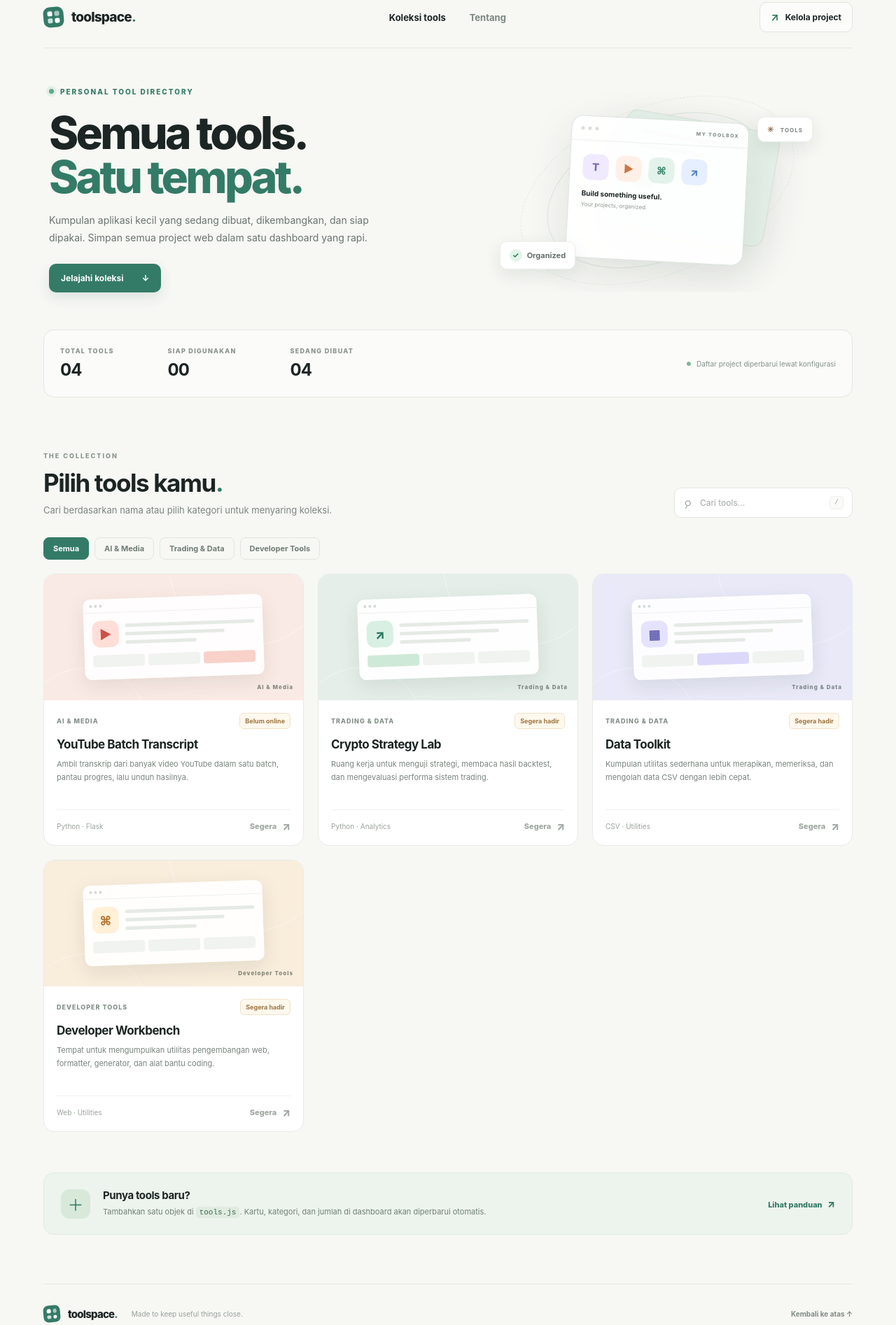
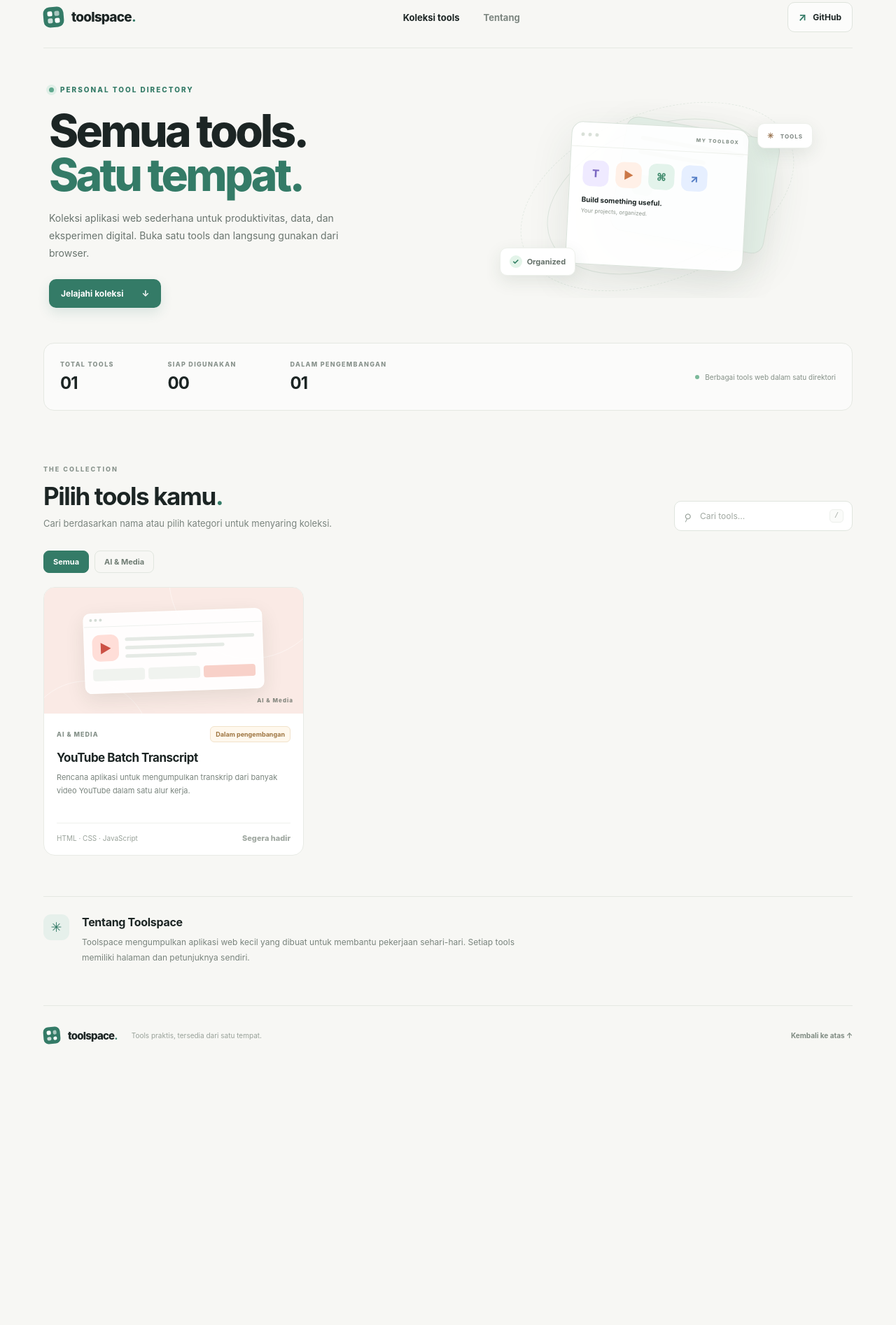
Before and after one commit to SatrioUtomo874/toolspace-dashboard, a plain HTML site: page index.html in a window 1280 px wide. Shown: the part 19-1913 px from the top of the page at 70% size. After the commit the page ends 1541 px from the top, so only its background shows below. Drawn offline with Linux system fonts and the light colour scheme.

Commit message:
Add files via upload

```diff
--- a/app.js
+++ b/app.js
@@ -1,5 +1,4 @@
 (() => {
-  const tools = Array.isArray(window.TOOLS) ? window.TOOLS : [];
   const grid = document.getElementById('tools-grid');
   const filterRow = document.getElementById('filter-row');
   const searchInput = document.getElementById('search-input');
@@ -8,23 +7,19 @@
   const readyStat = document.getElementById('stat-ready');
   const buildingStat = document.getElementById('stat-building');
   const resetButton = document.getElementById('reset-filters');
+  const catalogState = document.getElementById('catalog-state');
+  let tools = [];
   let activeCategory = 'Semua';
 
   const safe = (value) => String(value ?? '').replace(/[&<>"']/g, (char) => ({
     '&': '&amp;', '<': '&lt;', '>': '&gt;', '"': '&quot;', "'": '&#39;'
   })[char]);
 
-  const categoryList = ['Semua', ...new Set(tools.map((tool) => tool.category).filter(Boolean))];
-  totalStat.textContent = String(tools.length).padStart(2, '0');
-  readyStat.textContent = String(tools.filter((tool) => tool.status === 'ready' && tool.url).length).padStart(2, '0');
-  buildingStat.textContent = String(tools.filter((tool) => tool.status !== 'ready' || !tool.url).length).padStart(2, '0');
-
-  filterRow.innerHTML = categoryList.map((category, index) => `
-    <button class="filter-chip${index === 0 ? ' active' : ''}" type="button" data-category="${safe(category)}" aria-pressed="${index === 0 ? 'true' : 'false'}">${safe(category)}</button>
-  `).join('');
-
   function thumbnail(tool) {
     const art = ['youtube', 'trading', 'data', 'dev'].includes(tool.art) ? tool.art : 'default';
+    const image = tool.thumbnail
+      ? `<img class="tool-thumb-image" src="${safe(tool.thumbnail)}" alt="" loading="lazy" onerror="this.remove()">`
+      : '';
     return `
       <div class="tool-thumb thumb-${art}" aria-hidden="true">
         <div class="preview-window">
@@ -32,17 +27,19 @@
           <div class="preview-content"><div class="preview-symbol">${safe(tool.symbol || '✳')}</div><div class="preview-lines"><i></i><i></i><i></i></div></div>
           <div class="preview-bottom"><span></span><span></span><span></span></div>
         </div>
+        ${image}
         <span class="thumb-label">${safe(tool.category || 'TOOL')}</span>
       </div>`;
   }
 
   function card(tool) {
-    const ready = tool.status === 'ready' && /^https?:\/\//i.test(tool.url || '');
+    const ready = tool.status === 'ready' && /^(https?:\/\/|\/)/i.test(tool.url || '');
     const statusClass = ready ? 'ready' : 'building';
-    const label = ready ? (tool.statusLabel || 'Siap digunakan') : (tool.statusLabel || 'Segera hadir');
+    const label = ready ? (tool.statusLabel || 'Siap digunakan') : (tool.statusLabel || 'Dalam pengembangan');
+    const external = /^https?:\/\//i.test(tool.url || '');
     const action = ready
-      ? `<a class="launch-link" href="${safe(tool.url)}" target="_blank" rel="noopener noreferrer">Buka tools <span aria-hidden="true">↗</span></a>`
-      : `<span class="launch-link disabled" aria-label="Tools belum tersedia">Segera <span aria-hidden="true">↗</span></span>`;
+      ? `<a class="launch-link" href="${safe(tool.url)}" ${external ? 'target="_blank" rel="noopener noreferrer"' : ''}>Buka tools <span aria-hidden="true">↗</span></a>`
+      : `<span class="launch-link disabled" aria-label="Tools belum tersedia">Segera hadir</span>`;
     return `
       <article class="tool-card">
         ${thumbnail(tool)}
@@ -55,6 +52,22 @@
       </article>`;
   }
 
+  function renderStats() {
+    totalStat.textContent = String(tools.length).padStart(2, '0');
+    readyStat.textContent = String(tools.filter((tool) => tool.status === 'ready' && tool.url).length).padStart(2, '0');
+    buildingStat.textContent = String(tools.filter((tool) => tool.status !== 'ready' || !tool.url).length).padStart(2, '0');
+  }
+
+  function renderFilters() {
+    const categories = [...new Set(tools.map((tool) => tool.category).filter(Boolean))].sort((a, b) => a.localeCompare(b));
+    const categoryList = ['Semua', ...categories];
+    if (!categoryList.includes(activeCategory)) activeCategory = 'Semua';
+    filterRow.innerHTML = categoryList.map((category, index) => `
+      <button class="filter-chip${category === activeCategory ? ' active' : ''}" type="button" data-category="${safe(category)}" aria-pressed="${category === activeCategory ? 'true' : 'false'}">${safe(category)}</button>
+    `).join('');
+    filterRow.hidden = tools.length === 0;
+  }
+
   function render() {
     const query = searchInput.value.trim().toLowerCase();
     const filtered = tools.filter((tool) => {
@@ -63,8 +76,29 @@
       return matchesCategory && searchable.includes(query);
     });
     grid.innerHTML = filtered.map(card).join('');
-    emptyState.hidden = filtered.length > 0;
+    emptyState.hidden = filtered.length > 0 || tools.length === 0;
     grid.hidden = filtered.length === 0;
+  }
+
+  async function loadTools() {
+    try {
+      const response = await fetch('/tools.json', { cache: 'no-store' });
+      if (!response.ok) throw new Error(`Manifest HTTP ${response.status}`);
+      const manifest = await response.json();
+      tools = Array.isArray(manifest.tools) ? manifest.tools : [];
+      tools.sort((a, b) => String(a.name || '').localeCompare(String(b.name || '')));
+      renderStats();
+      renderFilters();
+      render();
+      catalogState.hidden = tools.length > 0;
+      catalogState.textContent = tools.length ? '' : 'Belum ada tools yang ditemukan. Coba tambahkan folder tool yang berisi index.html.';
+      if (tools.length === 0) catalogState.hidden = false;
+    } catch (error) {
+      console.error('Gagal memuat tools.json:', error);
+      catalogState.hidden = false;
+      catalogState.innerHTML = 'Koleksi belum bisa dimuat. Pastikan manifest <code>tools.json</code> sudah dibuat saat build dan muat ulang halaman.';
+      totalStat.textContent = readyStat.textContent = buildingStat.textContent = '—';
+    }
   }
 
   filterRow.addEventListener('click', (event) => {
@@ -82,11 +116,7 @@
   resetButton.addEventListener('click', () => {
     activeCategory = 'Semua';
     searchInput.value = '';
-    filterRow.querySelectorAll('[data-category]').forEach((chip) => {
-      const isActive = chip.dataset.category === 'Semua';
-      chip.classList.toggle('active', isActive);
-      chip.setAttribute('aria-pressed', String(isActive));
-    });
+    renderFilters();
     render();
     searchInput.focus();
   });
@@ -101,5 +131,5 @@
       searchInput.blur();
     }
   });
-  render();
+  loadTools();
 })();
--- a/index.html
+++ b/index.html
@@ -4,16 +4,15 @@
   <meta charset="utf-8">
   <meta name="viewport" content="width=device-width, initial-scale=1">
   <meta name="theme-color" content="#f7f7f4">
-  <meta name="description" content="Satu tempat untuk menemukan dan membuka tools web yang sedang dikembangkan.">
+  <meta name="description" content="Toolspace adalah direktori publik untuk menemukan berbagai tools web sederhana dalam satu tempat.">
   <meta property="og:type" content="website">
-  <meta property="og:title" content="Toolspace — Personal Tools Directory">
-  <meta property="og:description" content="Satu tempat untuk menemukan dan membuka tools web dalam satu dashboard.">
-  <meta property="og:image" content="assets/social-preview.svg">
-  <title>Toolspace — Personal Tools Directory</title>
-  <link rel="icon" type="image/svg+xml" href="favicon.svg">
-  <link rel="stylesheet" href="style.css">
-  <script src="tools.js" defer></script>
-  <script src="app.js" defer></script>
+  <meta property="og:title" content="Toolspace — Koleksi Web Tools">
+  <meta property="og:description" content="Temukan tools web untuk produktivitas, data, dan eksperimen digital.">
+  <meta property="og:image" content="/assets/social-preview.svg">
+  <title>Toolspace — Koleksi Web Tools</title>
+  <link rel="icon" type="image/svg+xml" href="/favicon.svg">
+  <link rel="stylesheet" href="/style.css">
+  <script src="/app.js" defer></script>
 </head>
 <body>
   <div class="page-shell">
@@ -26,8 +25,8 @@
         <a class="nav-active" href="#tools">Koleksi tools</a>
         <a href="#about">Tentang</a>
       </nav>
-      <a class="github-link" href="https://github.com/new" target="_blank" rel="noreferrer">
-        <span class="github-symbol" aria-hidden="true">↗</span> Kelola project
+      <a class="github-link" href="https://github.com/SatrioUtomo874/toolspace-dashboard" target="_blank" rel="noreferrer noopener">
+        <span class="github-symbol" aria-hidden="true">↗</span> GitHub
       </a>
     </header>
 
@@ -36,7 +35,7 @@
         <div class="hero-copy">
           <div class="eyebrow"><span class="pulse"></span> PERSONAL TOOL DIRECTORY</div>
           <h1 id="hero-title">Semua tools.<br><span>Satu tempat.</span></h1>
-          <p class="hero-description">Kumpulan aplikasi kecil yang sedang dibuat, dikembangkan, dan siap dipakai. Simpan semua project web dalam satu dashboard yang rapi.</p>
+          <p class="hero-description">Koleksi aplikasi web sederhana untuk produktivitas, data, dan eksperimen digital. Buka satu tools dan langsung gunakan dari browser.</p>
           <a class="hero-cta" href="#tools">Jelajahi koleksi <span aria-hidden="true">↓</span></a>
         </div>
         <div class="hero-art" aria-hidden="true">
@@ -56,8 +55,8 @@
       <section class="stats-row" aria-label="Ringkasan koleksi">
         <div class="stat-item"><span class="stat-label">TOTAL TOOLS</span><strong id="stat-total">—</strong></div>
         <div class="stat-item"><span class="stat-label">SIAP DIGUNAKAN</span><strong id="stat-ready">—</strong></div>
-        <div class="stat-item"><span class="stat-label">SEDANG DIBUAT</span><strong id="stat-building">—</strong></div>
-        <div class="stat-note"><span class="status-light"></span> Daftar project diperbarui lewat konfigurasi</div>
+        <div class="stat-item"><span class="stat-label">DALAM PENGEMBANGAN</span><strong id="stat-building">—</strong></div>
+        <div class="stat-note"><span class="status-light"></span> Berbagai tools web dalam satu direktori</div>
       </section>
 
       <section class="tools-section" id="tools" aria-labelledby="tools-title">
@@ -74,7 +73,8 @@
           </label>
         </div>
 
-        <div class="filter-row" id="filter-row" aria-label="Filter kategori"></div>
+        <div class="catalog-state" id="catalog-state" role="status" aria-live="polite">Memuat koleksi tools…</div>
+        <div class="filter-row" id="filter-row" aria-label="Filter kategori" hidden></div>
         <div class="tools-grid" id="tools-grid" aria-live="polite"></div>
         <div class="empty-state" id="empty-state" hidden>
           <span class="empty-icon">⌕</span>
@@ -84,16 +84,18 @@
         </div>
       </section>
 
-      <section class="add-banner" id="about">
-        <div class="add-icon" aria-hidden="true">＋</div>
-        <div class="add-copy"><h2>Punya tools baru?</h2><p>Tambahkan satu objek di <code>tools.js</code>. Kartu, kategori, dan jumlah di dashboard akan diperbarui otomatis.</p></div>
-        <a href="README.md" class="text-link">Lihat panduan <span aria-hidden="true">↗</span></a>
+      <section class="about-section" id="about" aria-labelledby="about-title">
+        <div class="about-mark" aria-hidden="true">✳</div>
+        <div>
+          <h2 id="about-title">Tentang Toolspace</h2>
+          <p>Toolspace mengumpulkan aplikasi web kecil yang dibuat untuk membantu pekerjaan sehari-hari. Setiap tools memiliki halaman dan petunjuknya sendiri.</p>
+        </div>
       </section>
     </main>
 
     <footer class="footer">
       <a class="brand footer-brand" href="#top"><span class="brand-mark" aria-hidden="true"><span></span><span></span><span></span><span></span></span><span>toolspace<span class="brand-dot">.</span></span></a>
-      <p>Made to keep useful things close.</p>
+      <p>Tools praktis, tersedia dari satu tempat.</p>
       <a href="#top" class="back-top">Kembali ke atas ↑</a>
     </footer>
   </div>
--- a/style.css
+++ b/style.css
@@ -61,3 +61,14 @@ h1 span { color: var(--green); }
 @media (max-width: 950px) { .page-shell { padding: 0 25px; }.hero { padding-right: 0; }.hero-art { transform: scale(.9); }.tools-grid { grid-template-columns: repeat(2, minmax(0, 1fr)); }.stats-row { gap: 35px; }.stat-note { display: none; } }
 @media (max-width: 650px) { .page-shell { padding: 0 17px; }.topbar { height: 72px; }.brand { font-size: 17px; }.top-nav { display: none; }.github-link { font-size: 10px; padding: 9px 10px; }.hero { display: flex; flex-direction: column; align-items: stretch; padding: 43px 0 20px; gap: 15px; }.hero-copy { order: 1; }.hero-art { order: 0; height: 205px; transform: scale(.78); transform-origin: center center; margin: -30px 0 -18px; }.hero h1 { font-size: clamp(43px, 12vw, 58px); letter-spacing: -2.9px; }.hero-description { font-size: 13px; }.stats-row { padding: 18px 14px; display: grid; grid-template-columns: repeat(3, 1fr); gap: 9px; }.stat-label { font-size: 7px; letter-spacing: .6px; line-height: 1.4; }.stat-item strong { font-size: 22px; }.tools-section { padding: 55px 0 38px; }.section-heading { display: grid; align-items: stretch; gap: 20px; }.section-heading h2 { font-size: 28px; }.search-box { width: 100%; }.filter-row { padding: 20px 0 17px; gap: 7px; }.filter-chip { padding: 8px 10px; }.tools-grid { grid-template-columns: minmax(0, 1fr); gap: 14px; }.tool-thumb { height: 174px; }.tool-card p { min-height: 0; }.add-banner { align-items: flex-start; padding: 18px; gap: 12px; flex-wrap: wrap; margin-bottom: 48px; }.add-icon { width: 37px; height: 37px; }.add-copy { min-width: calc(100% - 55px); }.text-link { margin-left: 49px; }.footer { flex-wrap: wrap; padding: 19px 0; gap: 10px 16px; }.footer p { width: 100%; order: 3; }.back-top { font-size: 9px; } }
 @media (prefers-reduced-motion: reduce) { html { scroll-behavior: auto; } *, *::before, *::after { transition: none !important; } }
+
+/* Public catalog additions */
+.catalog-state { margin-top: 24px; color: #87918a; font-size: 13px; line-height: 1.7; }
+.catalog-state[hidden] { display: none; }
+.tool-thumb-image { position: absolute; inset: 0; z-index: 1; width: 100%; height: 100%; object-fit: cover; }
+.tool-thumb:has(.tool-thumb-image) .preview-window { opacity: 0; }
+.about-section { display: flex; align-items: flex-start; gap: 18px; padding: 25px 0 58px; border-top: 1px solid var(--line); }
+.about-mark { width: 37px; height: 37px; flex: 0 0 auto; display: grid; place-items: center; border-radius: 11px; background: var(--green-pale); color: var(--green); font-size: 19px; }
+.about-section h2 { margin: 1px 0 8px; font-size: 16px; letter-spacing: -.3px; }
+.about-section p { max-width: 650px; margin: 0; color: #79847d; font-size: 12px; line-height: 1.8; }
+@media (max-width: 650px) { .about-section { padding-bottom: 38px; } }
--- /dev/null
+++ b/tools.json
@@ -0,0 +1,20 @@
+{
+  "generatedAt": "2026-10-27T08:41:06.276Z",
+  "source": "Tool folders in the repository root; metadata is read from each folder index.html.",
+  "tools": [
+    {
+      "id": "transkripter-batch-youtube",
+      "folder": "Transkripter_Batch_Youtube",
+      "name": "YouTube Batch Transcript",
+      "category": "AI & Media",
+      "description": "Rencana aplikasi untuk mengumpulkan transkrip dari banyak video YouTube dalam satu alur kerja.",
+      "status": "building",
+      "statusLabel": "Dalam pengembangan",
+      "tag": "HTML · CSS · JavaScript",
+      "symbol": "▶",
+      "art": "youtube",
+      "thumbnail": "/Transkripter_Batch_Youtube/assets/thumbnail.svg",
+      "url": "/Transkripter_Batch_Youtube/"
+    }
+  ]
+}
```
Also changed, not shown: README.md, 3 other files.
